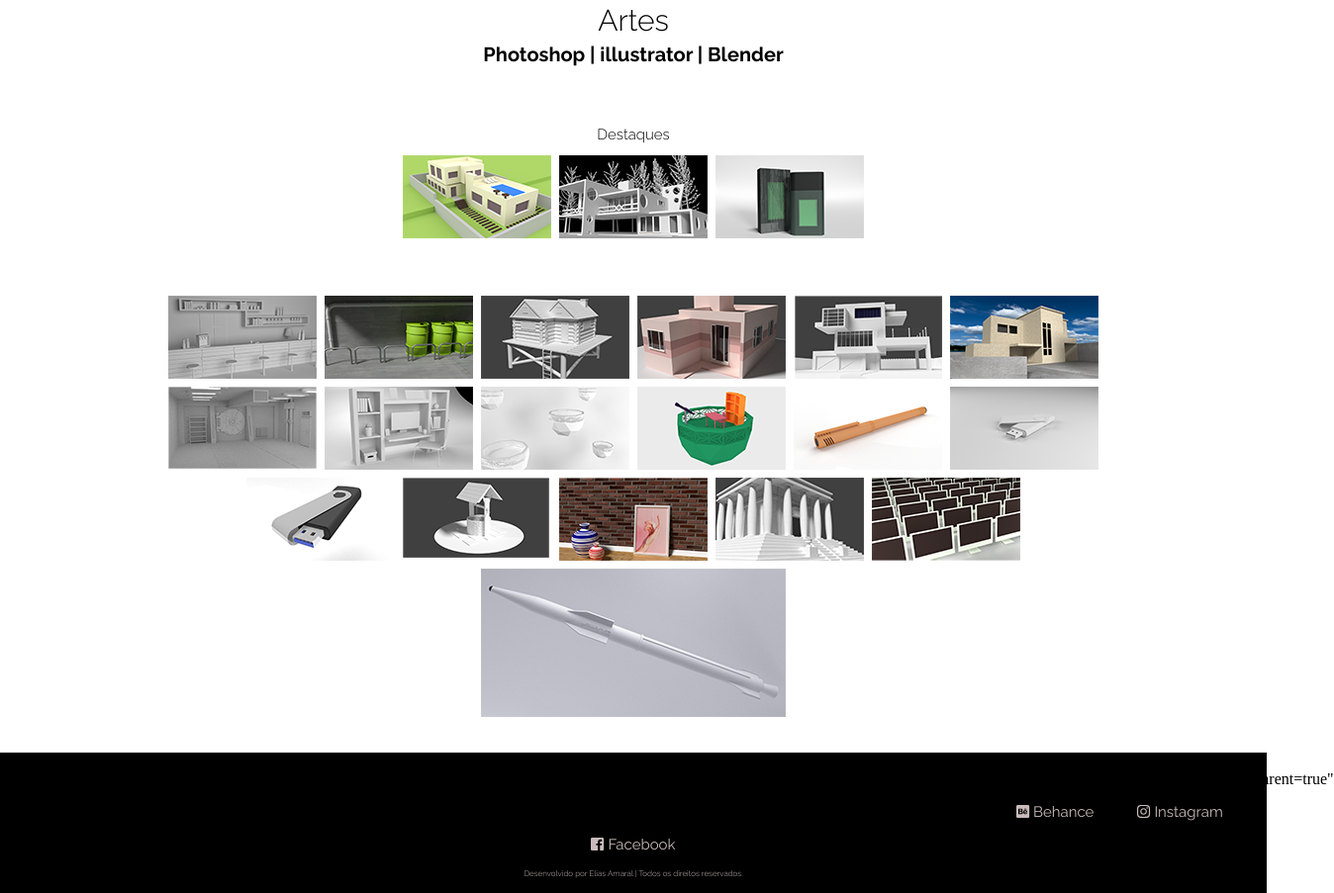
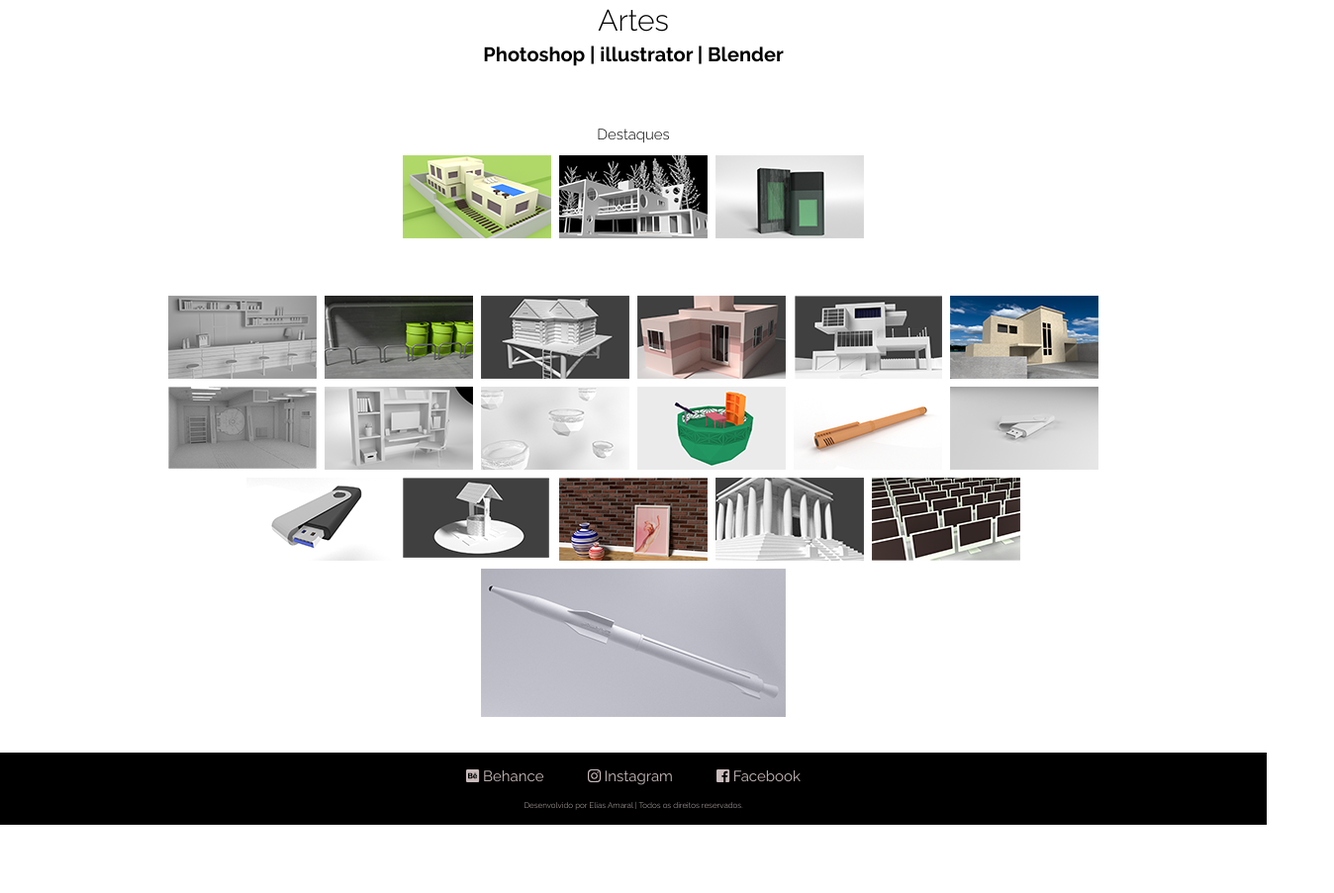
Before and after one commit to eliasamaral/Portifolio, a plain HTML site: page index.html in a window 1280 px wide. Shown: the part 671-1574 px from the top of the page at 99% size, 1348 px wide, since content can reach past the window. After the commit the page ends 1505 px from the top, so only its background shows below. Drawn offline with Linux system fonts and the light colour scheme.

Commit message:
Update index.html

```diff
--- a/index.html
+++ b/index.html
@@ -127,7 +127,7 @@
 		<div class="barra-final">
 
 			<nav id="icons-contato">
-					iframe src="https://www.facebook.com/plugins/comment_embed.php?href=https%3A%2F%2Fwww.facebook.com%2Frany.cedro.7%2Fposts%2F2220912068190672%3Fcomment_id%3D2220969928184886%26reply_comment_id%3D2221252444823301&include_parent=true" width="560" height="180" style="border:none;overflow:hidden" scrolling="no" frameborder="0" allowTransparency="true" allow="encrypted-media"></iframe>
+
 					<a href="https://www.behance.net/eliassever9358"><i class="fab fa-behance-square"></i>    Behance</a>
 
 					<a href="https://www.instagram.com/elias.amaral_/?hl=pt-br"><i class="fab fa-instagram"></i>     Instagram</a>
```
